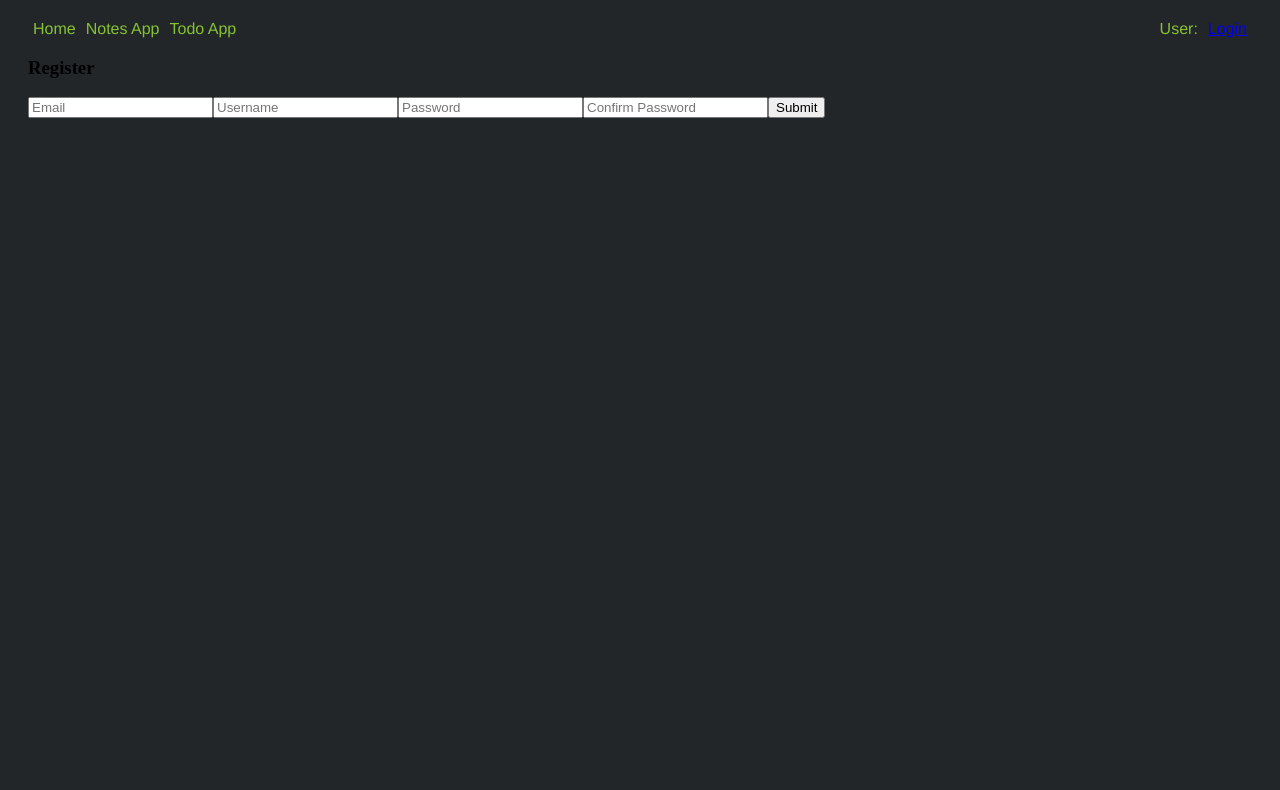
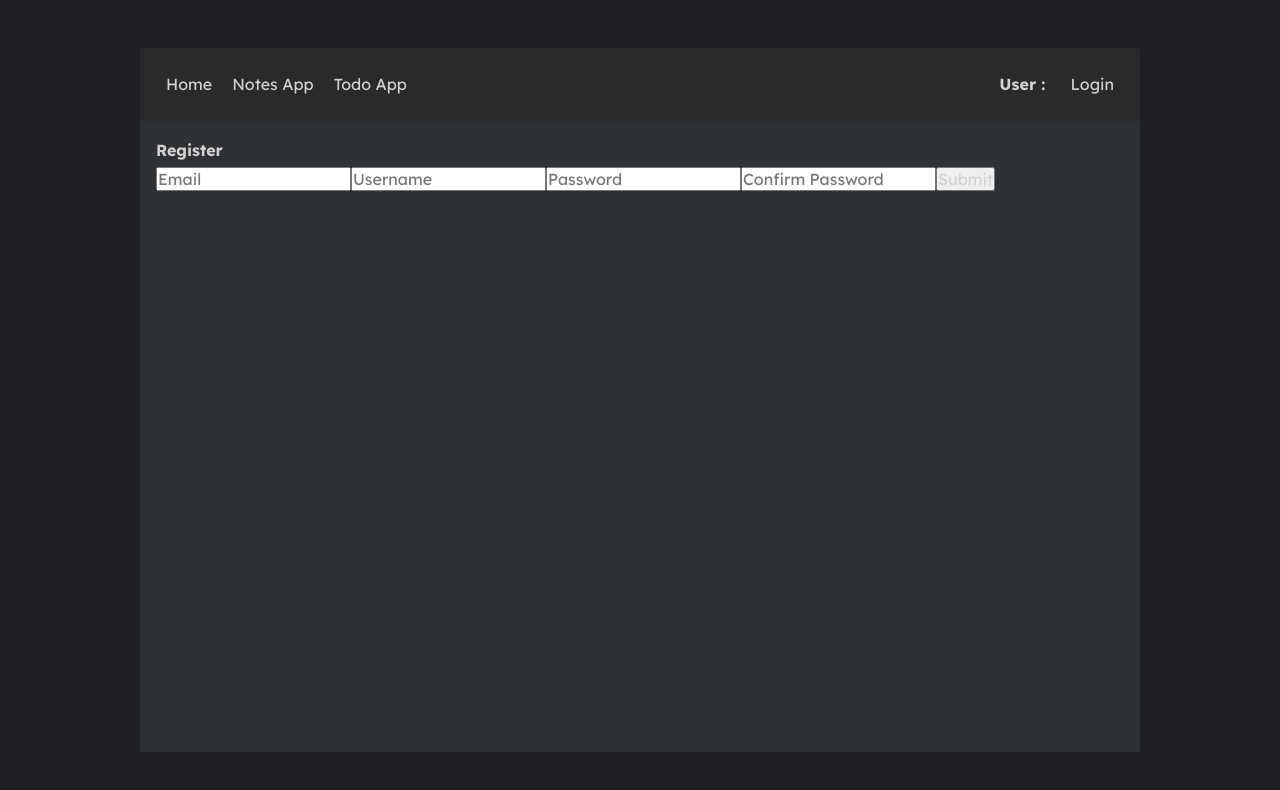
Before and after one commit to skmishraRoot/Notes_and_todo_frontend_with_React, a React (Create React App) app: page /register in a window 1280 px wide. Shown: the top 790 px of the page. Built offline with nearby package versions, Linux system fonts and the light colour scheme.

Commit message:
adding css and some functions

```diff
--- a/src/App.css
+++ b/src/App.css
@@ -1,32 +1,226 @@
-body{
-    background-color:  #222629;
+@import url('https://fonts.googleapis.com/css2?family=Lexend:wght@400;600;700&display=swap');
+
+:root {
+  --color-main: #f68657;
+  --color-text: #383a3f;
+  --color-dark: #1f2124;
+  --color-gray: #677;
+  --color-bg: #f3f6f9;
+  --color-light: #acb4bd;
+  --color-lighter: #f9f9f9;
+  --color-white: #fff;
+  --color-border:#e0e3e6;
 }
 
-.App-container{
-    margin: 20px;
-}
-.Homepage-container{
-    margin:20%;
-    font-size: 1.6rem;
-    color: white;
+.dark {
+  --color-main: #f68657;
+  --color-text: #d6d1d1;
+  --color-dark: #f5f6f7;
+  --color-gray: #999;
+  --color-bg: #1f2124;
+  --color-lighter: #292a2c;
+  --color-white: #2e3235;
+  --color-border:#252629;
 }
 
-/* Header page */
-.header-container{
-    display: flex;
-    font-family: 'Franklin Gothic Medium', 'Arial Narrow', Arial, sans-serif;
-    justify-content: space-between;
+/* BASE STYLES */
+*{
+  margin: 0;
+  padding: 0;
+  box-sizing: border-box;
+  font-family: 'Lexend', sans-serif;
+  color: inherit;
+  font-size: inherit;
+  scroll-behavior: smooth;
 }
 
-.header-item{
-    text-decoration: none;
-    color: #86C232;
-    font-weight: 400;
-    margin-left:5px;
-    margin-right:5px;
+
+body{
+  line-height: 1.8em;
+  font-weight: 400;
+  font-size: 16px;
 }
 
-.header-con-2{
+a {
+  text-decoration: none;
+}
+
+/* APP STYLES */
+.container{
+  width: 100%;
+  height: 100vh;
+  color: var(--color-text);
+  background-color: var(--color-bg);
+  display: flex;
+  align-items: center;
+}
+
+
+.app {
+  width: 100%;
+  max-width: 1000px;
+  height: 88vh;
+  margin: 0 auto;
+  background-color: var(--color-white);
+  box-shadow: 1px 1px 6px rgba(0, 0, 0, 0.05);
+  position: relative;
+}
+
+
+.app-header {
+  display: flex;
+  align-items: center;
+  padding: 16px;
+  justify-content: space-between;
+  background-color: var(--color-lighter);
+  box-shadow: 0px 1px 3px rgba(0, 0, 0, 0.1);
+}
+
+.app-header h1 {
+  font-size: 30px;
+  color: var(--color-dark);
+  font-weight: 800;
+  text-align: center;
+}
+.app-header-item{
+  padding: 10px;
+}
+
+.app-header button {
+  border: 0;
+  background: transparent;
+  cursor: pointer;
+}
+
+.app-header button > svg {
+  fill: var(--color-dark);
+  height: 25px;
+  width: 25px;
+  object-fit: cover;
+}
+
+.app-body {
+  padding: 16px;
+}
+
+/* Note data */
+
+.note,
+.todo{
+  width: 100%;
+  height: 80vh;
+  margin: 0 auto;
+  background-color: var(--color-white);
+  box-shadow: 1px 1px 6px rgba(0, 0, 0, 0.05);
+  position: relative;
+  padding: 15px;
+}
+.note-header h1{
+  font-size: 40px;
+  color: #f68657;
+  padding-bottom: 10px;
+}
+.todoitem-header h1{
+  font-size: 45px;
+  color: #f68657;
+}
+
+.note-body,
+.todo-body{
+  padding-left: 50px;
+  padding-right: 50px;
+}
+.note-title,
+.todo-title{
+  font-size: 30px;
+  width: 100%;
+  background: none;
+  border:none;
+  color: white;
+  margin-bottom: 20px;
+}
+.note-body{
+  font-size: 18px;
+}
+
+.note-content{
+  background: none;
+  border:none;
+  width: 100%;
+  height: 700px;
+  text-decoration: none;
+  padding-left: 20px;
+  padding-right:20px;
+}
+
+
+/* NOTES STYLES */
+
+.notes-header,
+.todo-header {
+  display: flex;
+  align-items: center;
+  color: var(--color-main);
+  justify-content: space-between;
+  padding: 10px 16px;
+  font-size: 1.5rem;
+}
+
+.notes-list,
+.todo-list {
+  padding: 0;
+  margin: 16px 0;
+  height: 70vh;
+  overflow-y: auto;
+  scrollbar-width: none;
+}
+
+.notes-list::-webkit-scrollbar {
+  display: none;
+}
+
+.notes-list-item,
+.todo-list-item {
+    border-bottom: 1px solid  var(--color-border);
+    margin-bottom: 12px;
+    padding: 8px 16px;
+    transition: all 0.2s ease-in-out;
+}
+
+.notes-list-item:hover {
+    background-color: var(--color-bg);
     cursor: pointer;
+}
+
+.todo-list-item:hover {
+    background-color: var(--color-bg);
+    cursor: pointer;
+}
+.notes-list-item h3,
+.notes-list-item p span {
+  font-weight: 600;
+}
+
+.note-header {
     display: flex;
+    align-items: center;
+    justify-content: space-between;
+    padding: 10px;
 }
+.note-header,
+.toto-header h3 {
+    display: flex;
+    align-items: center;
+    font-size: 24px;
+    cursor: pointer;
+  }
+
+.note-header,
+.todo-header button {
+    border: none;
+    outline: none;
+    font-weight: 600;
+    background-color: transparent;
+    font-size: 18px;
+    cursor: pointer;
+  }
--- a/src/App.js
+++ b/src/App.js
@@ -12,13 +12,15 @@ import Login from './pages/Login';
 import Register from './pages/Register';
 import PrivateRoutes from './utils/PrivateRoute';
 import { AuthProvider } from './context/AuthContext';
+import Addnotes from './components/Addnotes';
 
 
 
 
 const App = () => {
   return (
-    <div className="App-container">
+    <div className='container dark'>
+      <div className="app">
       <Router>
       <AuthProvider>
       <Header/>
@@ -30,6 +32,8 @@ const App = () => {
               <Route path='/' element={<HomePage/>}/>
               <Route path='/home/notes/:id' element={<Note/>}/>
               <Route path='/home/todo/:id' element={<Task/>}/>
+              <Route path='/home/notes/create' element={<Addnotes/>}/>
+              <Route path='/home/todo/create' element={<Task/>}/>
               {/*  our auth routes */}
             </Route>
             <Route path='/login' element={<Login/>}/>
@@ -37,7 +41,7 @@ const App = () => {
         </Routes>
         </AuthProvider>
       </Router>
-
+    </div>
     </div>
   );
 }
--- /dev/null
+++ b/src/components/Addnotes.js
@@ -0,0 +1,17 @@
+import React from 'react'
+import { useNavigate } from 'react-router'
+
+
+
+// addnote function
+const Addnotes = () => {
+
+  return (
+    <div className='app-body'>
+
+
+    </div>
+  )
+}
+
+export default Addnotes
--- a/src/components/Header.js
+++ b/src/components/Header.js
@@ -8,15 +8,15 @@ const Header = () => {
   const {user, logoutUser} = useContext(Authcontext)
 
   return (
-    <div className='header-container'>
-      <div className='header-con-1'>
-        <Link className='header-item' to='/'>Home</Link>
-        <Link className='header-item' to='/home/notes'>Notes App</Link>
-        <Link  className='header-item' to='/home/todo'><span>Todo App</span></Link>
+    <div className='app-header'>
+      <div className=''>
+        <Link className='app-header-item' to='/'>Home</Link>
+        <Link className='app-header-item' to='/home/notes'>Notes App</Link>
+        <Link className='app-header-item' to='/home/todo'><span>Todo App</span></Link>
       </div>
-      <div className='header-con-2'>
-        <span className='header-item'>User:{user && <strong>{user.username}</strong>}</span>
-        <span className='header-item'>{user ? (<span onClick={logoutUser}>Logout</span>):(<Link to={'/login'}>Login</Link>)}</span>
+      <div>
+        <span className='app-header-item'><strong>User : </strong>{user && <span>{user.username}</span>}</span>
+        <button className='app-header-item'>{user ? (<span onClick={logoutUser}>Logout</span>):(<Link to={'/login'}>Login</Link>)}</button>
       </div>
     </div>
   )
--- a/src/components/Note.js
+++ b/src/components/Note.js
@@ -1,10 +1,10 @@
 import React, { useEffect, useState } from 'react'
-import { useParams } from 'react-router'
-
+import { useNavigate, useParams } from 'react-router'
 
 const Note = () => {
   // getting url id from useparams hook
   const params = useParams()
+  const navigate = useNavigate()
   // use state
   const [Note, setNote] = useState(null)
 
@@ -14,14 +14,23 @@ const Note = () => {
     const data = await response.json()
     setNote(data)
   }
+
   // use effect
   useEffect(() => {
     get_Note()
   })
 
   return (
-    <div>
-      {Note && <h3>{Note.title}</h3>}
+    <div className='note'>
+      <div className='note-header'>
+        <h1 onClick={()=>navigate(-1)}>&#10092;</h1>
+      </div>
+      <div className='note-body'>
+        <form>
+          {Note && <input className='note-title' defaultValue={Note.title}/>}
+          {Note && <textarea className='note-content' defaultValue={Note.content}></textarea>}
+        </form>
+      </div>
     </div>
   )
 }
--- a/src/components/Task.js
+++ b/src/components/Task.js
@@ -1,9 +1,10 @@
 import React, { useEffect, useState } from 'react'
-import { useParams } from 'react-router'
+import { useNavigate, useParams } from 'react-router'
 
 
 const Task = () => {
   // getting id from url by useParams hook
+  const navigate = useNavigate()
   const params = useParams()
   // use state
   const [Task, setTask] = useState(null)
@@ -20,8 +21,13 @@ const Task = () => {
   })
 
   return (
-    <div>
-      {Task && <h3>{Task.task}</h3>}
+    <div className='todo'>
+      <div className='todoitem-header'>
+        <h1 onClick={()=>navigate(-1)}>&#10092;</h1>
+      </div>
+      <div className='todo-body'>
+        {Task && <h3 className='todo-title'>{Task.task}</h3>}
+      </div>
     </div>
   )
 }
--- a/src/pages/HomePage.js
+++ b/src/pages/HomePage.js
@@ -3,7 +3,7 @@ import React from 'react'
 
 const HomePage = () => {
   return (
-    <div className='Homepage-container'>
+    <div className='app-body'>
         Hello there welcome to my site my name is skmishra and I am a python developer. You can use Two application on this website.sorry about the styling actully I am a backend developer with bad skill in css.
         <p>Number 1: Notes</p>
         <p>Number 2: Todolist</p>
--- a/src/pages/Login.js
+++ b/src/pages/Login.js
@@ -8,7 +8,7 @@ const Login = () => {
 
 
   return (
-      <div>
+      <div className='app-body'>
         <div>
         <p>
             Hello there welcome to my website.For accessing the websites other features please login or register.
--- a/src/pages/Notes.js
+++ b/src/pages/Notes.js
@@ -18,17 +18,19 @@ const Notes = () => {
   },[])
 
   return (
-    <div>
-      <div>
-        <h2>Notes</h2>
-        <Link>CREATE</Link> <hr/>
+    <div className='app-body'>
+      <div className='notes-header'>
+        <h1>Notes</h1>
+        <h1>
+        <Link to='/home/notes/create'>&#43;</Link>
+        </h1>
       </div>
-      <div>
-        <li>
+      <div className='notes-list'>
+        <h3 className='notes-list-item'>
         {Notes.map((note, index) => (
           <Link to={`/home/notes/${note.id}`} key={index}>{note.title}</Link>
         ))}
-        </li>
+        </h3>
       </div>
     </div>
   )
--- a/src/pages/Register.js
+++ b/src/pages/Register.js
@@ -27,7 +27,7 @@ const Register = () => {
     }
 
   return (
-    <div>
+    <div className='app-body'>
       <h3>Register</h3>
       <form onSubmit={userRegister}>
         <input type='text' placeholder='Email' name='email' />
--- a/src/pages/Todolist.js
+++ b/src/pages/Todolist.js
@@ -20,15 +20,19 @@ const Todolist = () => {
   },[])
 
   return (
-    <div>
-      <div>
-        <h2>Todo List</h2>
-        <Link>CREATE</Link> <hr/>
+    <div className='app-body'>
+      <div className='todo-header'>
+        <h1>Todo List</h1>
+        <h1>
+        <Link to='/home/todo/create'>&#43;</Link>
+        </h1>
       </div>
-      <div>
-        <li>{Tasks.map((task, index) => (
+      <div className='todo-list'>
+        <h3 className='todo-list-item'>
+        {Tasks.map((task, index) => (
         <Link to={`/home/todo/${task.id}`} key={index}>{task.task}</Link>
-      ))}</li>
+          ))}
+        </h3>
       </div>
     </div>
   )
```
